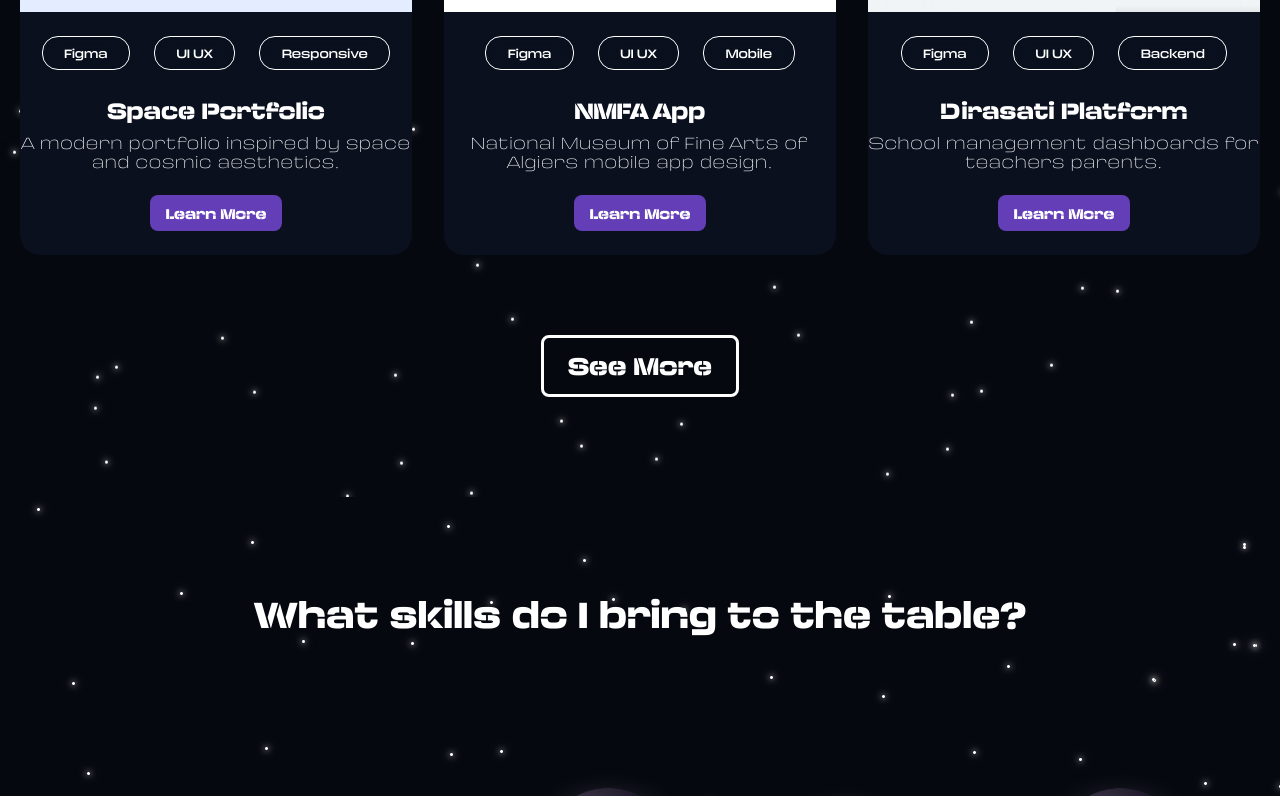
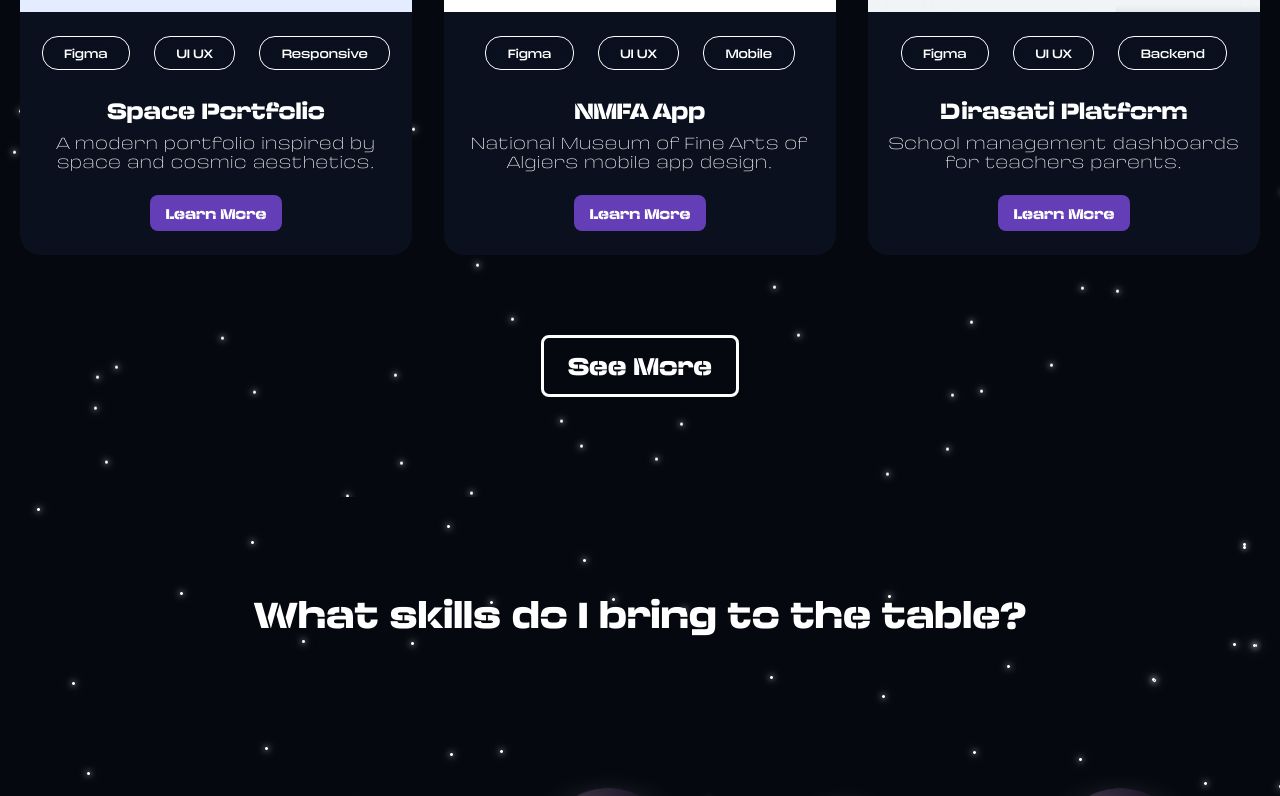
Before and after one commit to LokmaneBenhammadi/My-Porfolio, a React (Vite) app: page /#hero in a window 1280 px wide. Shown: the part 2083-2879 px from the top of the page. Built offline with nearby package versions, Linux system fonts and the light colour scheme.

Commit message:
Portfolio Completed

```diff
--- a/src/index.css
+++ b/src/index.css
@@ -336,7 +336,7 @@ body {
         @apply font-fsp-stencil text-[10px] md:text-[22px] text-white mb-1 md:mb-[6px] font-medium;
     }
     .project-card-desc {
-        @apply w-9/12 mx-auto md:w-full font-fsp-light font-light text-white text-[7px] md:text-base leading-[120%] mb-[10px] md:mb-6 tracking-wider;
+        @apply w-9/12 mx-auto md:w-full font-fsp-light font-light text-white text-[7px] md:text-base leading-[120%] mb-[10px] md:mb-6 tracking-wider px-2 md:px-4;
     }
     .see-more-wrapper {
         @apply flex justify-center;
```
